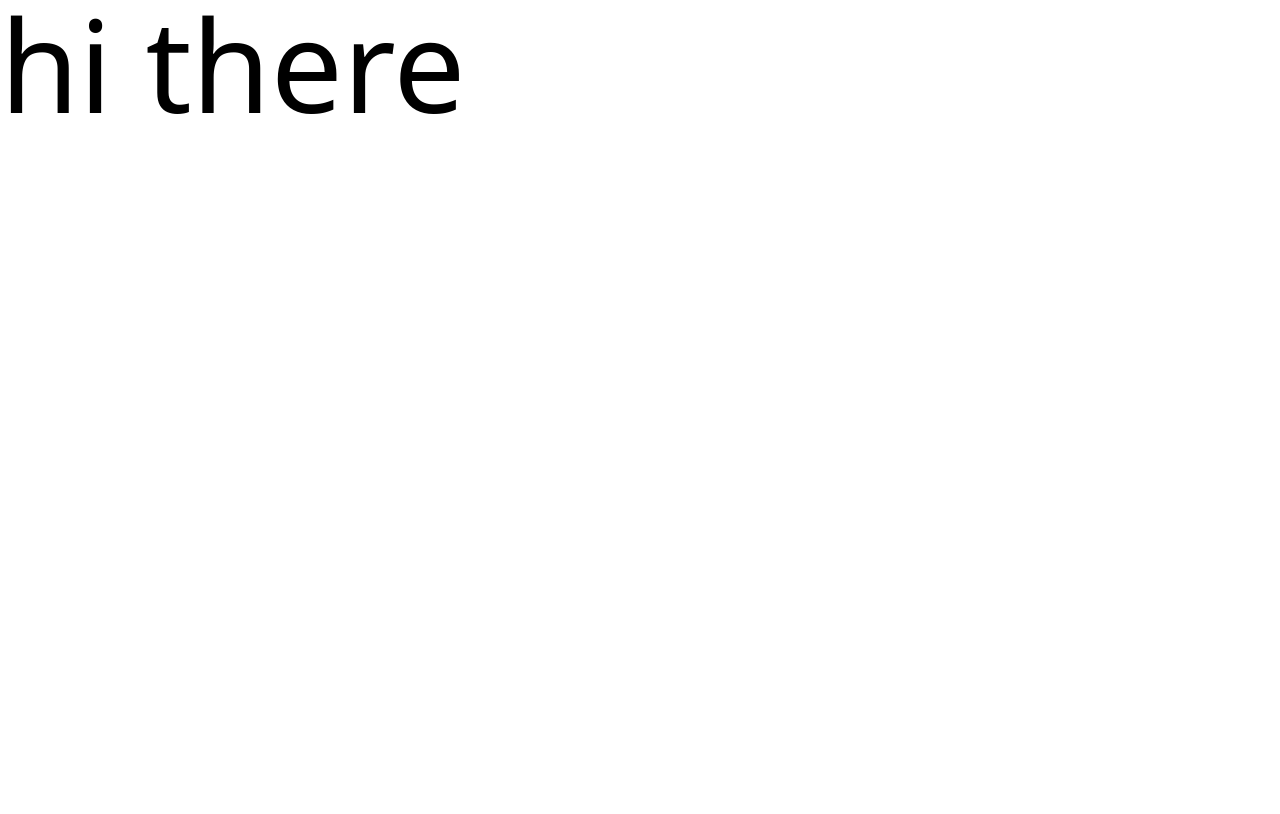
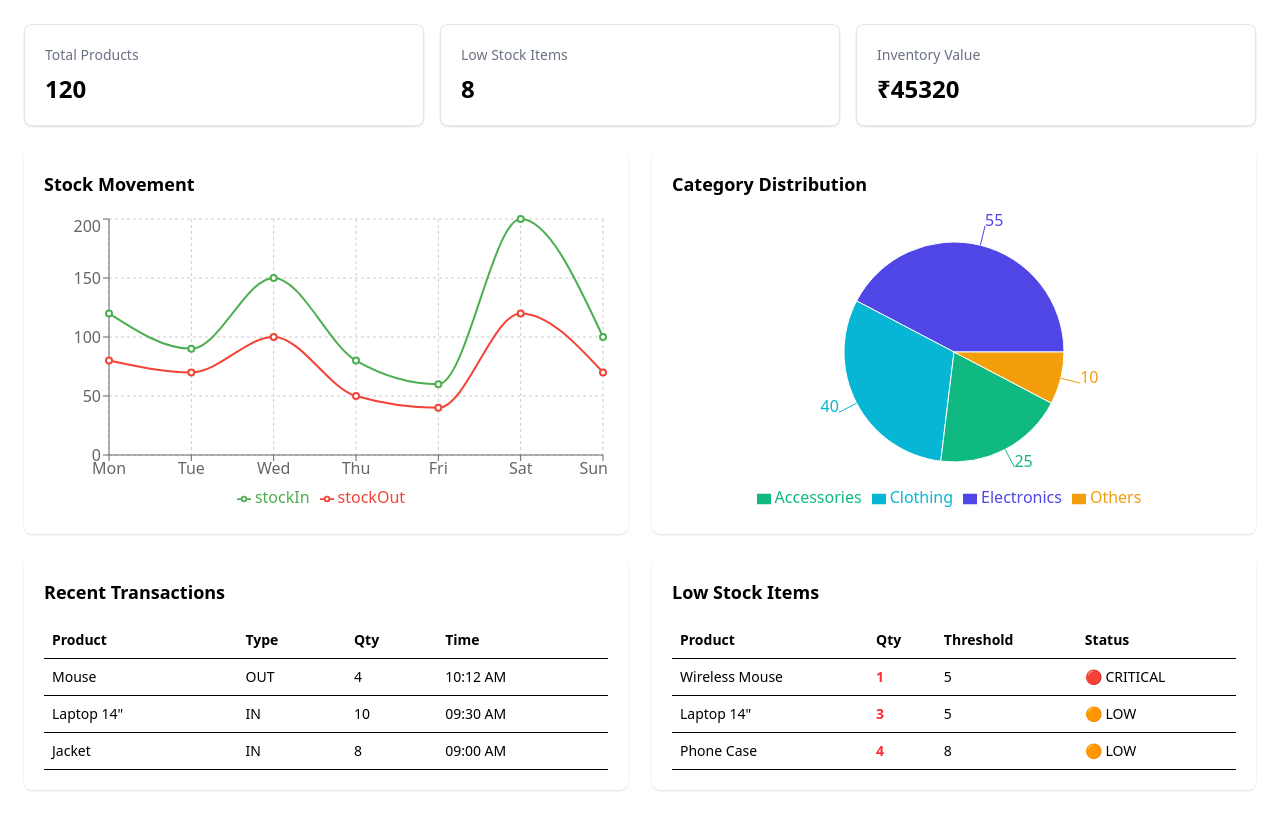
Before and after one commit to Praveenkumar02023/team-31-Inventory-Management-System, a React app in the folder frontend/: page / in a window 1280 px wide. Built offline with nearby package versions, Linux system fonts and the light colour scheme; the HTML template or start-up script is replaced by a standard one.

Commit message:
added the react router structure

```diff
--- a/frontend/package.json
+++ b/frontend/package.json
@@ -13,6 +13,7 @@
     "@tailwindcss/vite": "^4.1.17",
     "react": "^19.2.0",
     "react-dom": "^19.2.0",
+    "react-router-dom": "^7.10.0",
     "recharts": "^3.5.1",
     "tailwindcss": "^4.1.17"
   },
--- a/frontend/src/App.jsx
+++ b/frontend/src/App.jsx
@@ -1,16 +1,24 @@
-import { useState } from 'react'
-import reactLogo from './assets/react.svg'
-import viteLogo from '/vite.svg'
-import './App.css'
+import { BrowserRouter as Router, Routes, Route } from "react-router-dom";
+import Dashboard from "./pages/Dashboard";
+// Add others later:
+// import Products from "./pages/Products";
+// import Suppliers from "./pages/Suppliers";
 
 function App() {
+  return (
+    <Router>
+      <Routes>
+        {/* Main Dashboard */}
+        <Route path="/" element={<Dashboard />} />
 
-  return <div>
-
-    <h1 className='text-9xl' >hi there</h1>
-
-  </div>
-
+        {/* Future Pages */}
+        {/* <Route path="/products" element={<Products />} /> */}
+        {/* <Route path="/suppliers" element={<Suppliers />} /> */}
+        {/* <Route path="/stock-in" element={<StockIn />} /> */}
+        {/* <Route path="/stock-out" element={<StockOut />} /> */}
+      </Routes>
+    </Router>
+  );
 }
 
-export default App
+export default App;
```
Also changed, not shown: 1 other file (tests, documents, lock files or other folders).
